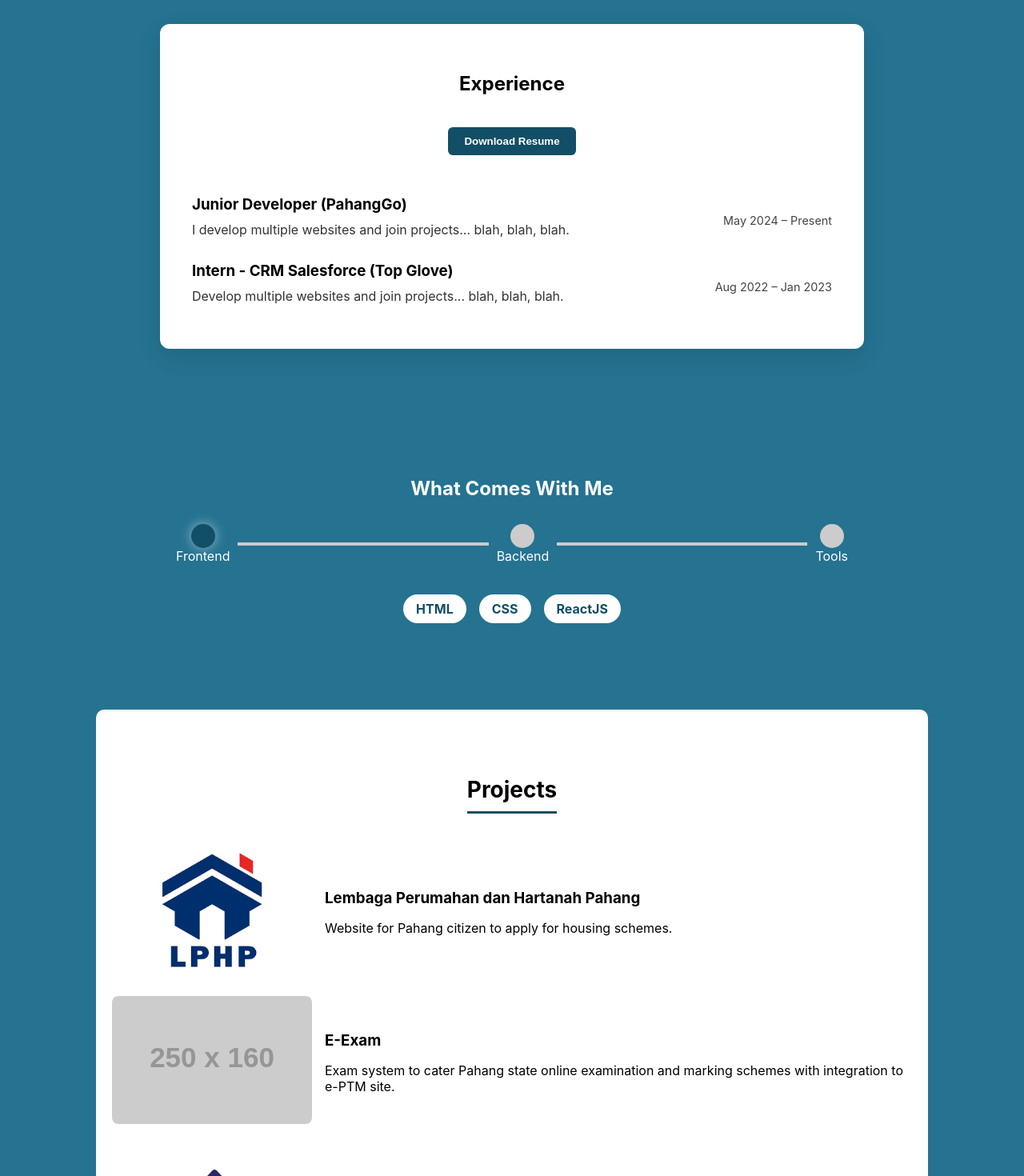
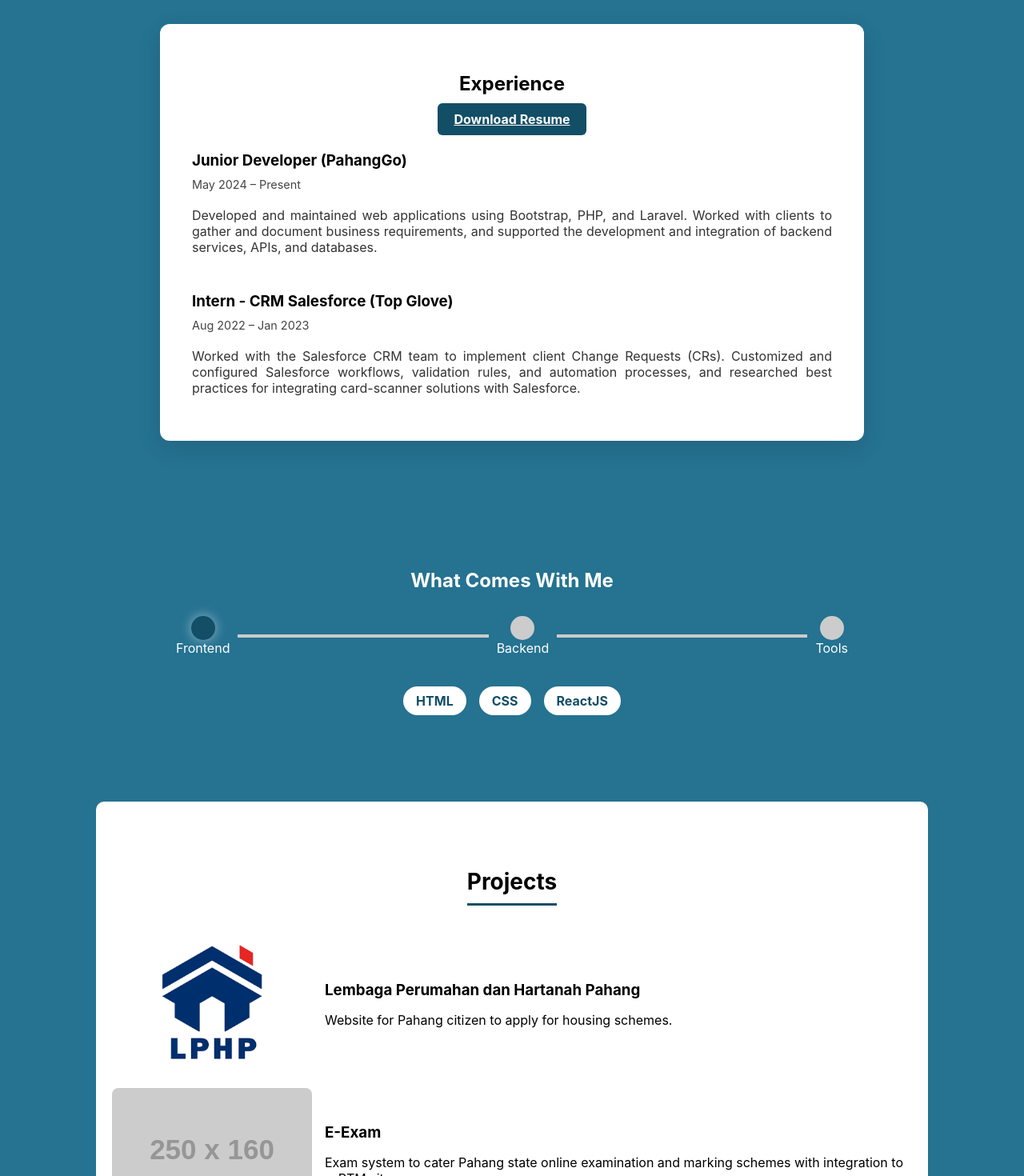
Before and after one commit to MzHaIla/Portfolio, a React (Create React App) app: page / in a window 1280 px wide. Shown: the part 900-2370 px from the top of the page at 80% size. Built offline with nearby package versions, Linux system fonts and the light colour scheme.

Commit message:
Update wording, docs and link

```diff
--- a/src/App.js
+++ b/src/App.js
@@ -4,7 +4,7 @@ import SkillsSection from "./Skills";
 import ProjectsSection from "./Project";
 import ContactsSection from "./Contact";
 import { useEffect } from "react";
-import './App.css';
+import './css/App.css';
 
 function App() {
     useEffect(() => {
@@ -52,16 +52,16 @@ function App() {
             <section id="experience" className="experience-section">
                 <div className="experience-card fade-up">
                     <h2>Experience</h2>
-                    <button className="resume-btn fade-up">Download Resume</button>
+                    <a href="/resume.pdf" download className="resume-btn fade-up">Download Resume</a>
                     <div className="experience-item fade-right">
                         <h3>Junior Developer (PahangGo)</h3>
                         <span>May 2024 – Present</span>
-                        <p>I develop multiple websites and join projects... blah, blah, blah.</p>
+                        <p >Developed and maintained web applications using Bootstrap, PHP, and Laravel. Worked with clients to gather and document business requirements, and supported the development and integration of backend services, APIs, and databases.</p>
                     </div>
                     <div className="experience-item fade-right">
                         <h3>Intern - CRM Salesforce (Top Glove)</h3>
                         <span>Aug 2022 – Jan 2023</span>
-                        <p>Develop multiple websites and join projects... blah, blah, blah.</p>
+                        <p>Worked with the Salesforce CRM team to implement client Change Requests (CRs). Customized and configured Salesforce workflows, validation rules, and automation processes, and researched best practices for integrating card-scanner solutions with Salesforce.</p>
                     </div>
                 </div>
             </section>
--- a/src/Project.js
+++ b/src/Project.js
@@ -1,21 +1,26 @@
+import './css/Project.css';
+
 function ProjectsSection() {
     const projects = [
         {
             title: "Lembaga Perumahan dan Hartanah Pahang",
             description: "Website for Pahang citizen to apply for housing schemes.",
             img: "lphp.png",
+            link: "https://eperumahan.pahang.gov.my",
         },
         {
             title: "E-Exam",
             description:
                 "Exam system to cater Pahang state online examination and marking schemes with integration to e-PTM site.",
             img: "https://via.placeholder.com/250x160",
+            link: "https://exam.pahang.gov.my",
         },
         {
             title: "Perbadanan Kemajuan Cameron Highland",
             description:
                 "An application website to rent the land and stall in Cameron Highland under PKCH.",
             img: "pkch.png",
+            link: "https://epermohonan.pkch.my",
         },
     ];
 
@@ -26,14 +31,15 @@ function ProjectsSection() {
                 {projects.map((proj, index) => (
                     <div
                     key={index}
-                    className="project-card flex flex-col md:flex-row items-center md:items-start gap-4 mb-8"
-                    >
+                    className="project-card flex flex-col md:flex-row items-center md:items-start gap-4 mb-8">
                         <div className="overflow-hidden rounded-lg shadow w-full md:w-64">
-                            <img
-                            src={proj.img}
-                            alt={proj.title}
-                            className="w-full h-full object-cover transition-transform duration-500 ease-in-out hover:scale-110"
-                            />
+                            <a href={proj.link}
+                                target="_blank"
+                                rel="noopener noreferrer">
+                                <img src={proj.img}
+                                    alt={proj.title}
+                                    className="w-full h-full object-cover transition-transform duration-500 ease-in-out hover:scale-110 cursor-pointer"/>
+                            </a>
                         </div>
                         <div className="project-info text-center md:text-left">
                             <h3 className="fade-right text-lg font-semibold">{proj.title}</h3>
--- a/src/Skills.js
+++ b/src/Skills.js
@@ -1,4 +1,5 @@
 import { useState } from "react";
+import './css/Skills.css';
 
 function SkillsSection() {
     const [selected, setSelected] = useState("frontend");
--- a/src/App.css
+++ b/src/css/App.css
@@ -157,6 +157,21 @@ p, h1, a {
   text-align: center;
 }
 
+.experience-item {
+  display: flex;
+  flex-direction: column;
+  gap: 10px;
+}
+
+.experience-item span {
+  font-size: 0.9rem;
+  color: #777;
+}
+
+.experience-item p {
+  text-align: justify;
+}
+
 /* Resume Button */
 .resume-btn {
   margin: 20px 0;
@@ -193,123 +208,6 @@ p, h1, a {
 .experience-item p {
   margin-top: 10px;
   color: #333;
-}
-
-/* Skills section */
-.skills-section {
-  padding: 60px 20px;
-  text-align: center;
-  background-color: #257291;
-  color: white;
-  margin-inline: 200px;
-}
-
-.skills-timeline {
-  display: flex;
-  align-items: center;
-  justify-content: center;
-  margin: 30px 0;
-}
-
-.circle {
-  width: 30px;
-  height: 30px;
-  border-radius: 50%;
-  background: #ccc;
-  color: black;
-  display: flex;
-  align-items: center;
-  justify-content: center;
-  font-weight: bold;
-  cursor: pointer;
-  transition: all 0.3s ease;
-}
-
-.circle.active {
-  background: #124e66;
-  color: white;
-  box-shadow: 0 0 15px rgba(255,255,255,0.5);
-}
-
-.circle-wrapper {
-  display: flex;
-  flex-direction: column;
-  align-items: center;
-  cursor: pointer;
-}
-
-.line {
-  flex: 1;
-  height: 4px;
-  background: #ccc;
-  margin: 0 10px;
-}
-
-.skills-list {
-  margin-top: 20px;
-}
-
-.skill-tag {
-  display: inline-block;
-  margin: 8px;
-  padding: 8px 16px;
-  border-radius: 20px;
-  background: white;
-  color: #124e66;
-  font-weight: bold;
-}
-
-/* Projects Section */
-.projects-section {
-  background: #fff;
-  padding: 60px 20px;
-  text-align: center;
-  border-radius: 10px;
-  margin: 40px auto;
-  max-width: 1000px;
-}
-
-.projects-section h2 {
-  font-size: 28px;
-  margin-bottom: 40px;
-  border-bottom: 3px solid #124e66;
-  display: inline-block;
-  padding-bottom: 10px;
-}
-
-.projects-container {
-  display: flex;
-  flex-direction: column;
-  gap: 40px;
-}
-
-.project-card {
-  display: flex;
-  align-items: center;
-  gap: 20px;
-  justify-content: space-between;
-}
-
-.project-card img {
-  width: 250px;
-  height: 160px;
-  object-fit: contain;
-  /* flex:1; */
-  border-radius: 8px;
-}
-
-.project-info {
-  flex: 1;
-  text-align: left;
-}
-
-.project-info h3 {
-  font-weight: bold;
-  margin-bottom: 8px;
-}
-
-.projects-container p {
-  color: black;
 }
 
 /* Footer */
--- /dev/null
+++ b/src/css/Project.css
@@ -0,0 +1,52 @@
+/* Projects Section */
+.projects-section {
+  background: #fff;
+  padding: 60px 20px;
+  text-align: center;
+  border-radius: 10px;
+  margin: 40px auto;
+  max-width: 1000px;
+}
+
+.projects-section h2 {
+  font-size: 28px;
+  margin-bottom: 40px;
+  border-bottom: 3px solid #124e66;
+  display: inline-block;
+  padding-bottom: 10px;
+}
+
+.projects-container {
+  display: flex;
+  flex-direction: column;
+  gap: 40px;
+}
+
+.project-card {
+  display: flex;
+  align-items: center;
+  gap: 20px;
+  justify-content: space-between;
+}
+
+.project-card img {
+  width: 250px;
+  height: 160px;
+  object-fit: contain;
+  /* flex:1; */
+  border-radius: 8px;
+}
+
+.project-info {
+  flex: 1;
+  text-align: left;
+}
+
+.project-info h3 {
+  font-weight: bold;
+  margin-bottom: 8px;
+}
+
+.projects-container p {
+  color: black;
+}
--- /dev/null
+++ b/src/css/Skills.css
@@ -0,0 +1,62 @@
+.skills-section {
+  padding: 60px 20px;
+  text-align: center;
+  background-color: #257291;
+  color: white;
+  margin-inline: 200px;
+}
+
+.skills-timeline {
+  display: flex;
+  align-items: center;
+  justify-content: center;
+  margin: 30px 0;
+}
+
+.circle {
+  width: 30px;
+  height: 30px;
+  border-radius: 50%;
+  background: #ccc;
+  color: black;
+  display: flex;
+  align-items: center;
+  justify-content: center;
+  font-weight: bold;
+  cursor: pointer;
+  transition: all 0.3s ease;
+}
+
+.circle.active {
+  background: #124e66;
+  color: white;
+  box-shadow: 0 0 15px rgba(255,255,255,0.5);
+}
+
+.circle-wrapper {
+  display: flex;
+  flex-direction: column;
+  align-items: center;
+  cursor: pointer;
+}
+
+.line {
+  flex: 1;
+  height: 4px;
+  background: #ccc;
+  margin: 0 10px;
+}
+
+.skills-list {
+  margin-top: 20px;
+}
+
+.skill-tag {
+  display: inline-block;
+  margin: 8px;
+  padding: 8px 16px;
+  border-radius: 20px;
+  background: white;
+  color: #124e66;
+  font-weight: bold;
+}
```
Also changed, not shown: 1 other file (tests, documents, lock files or other folders).
